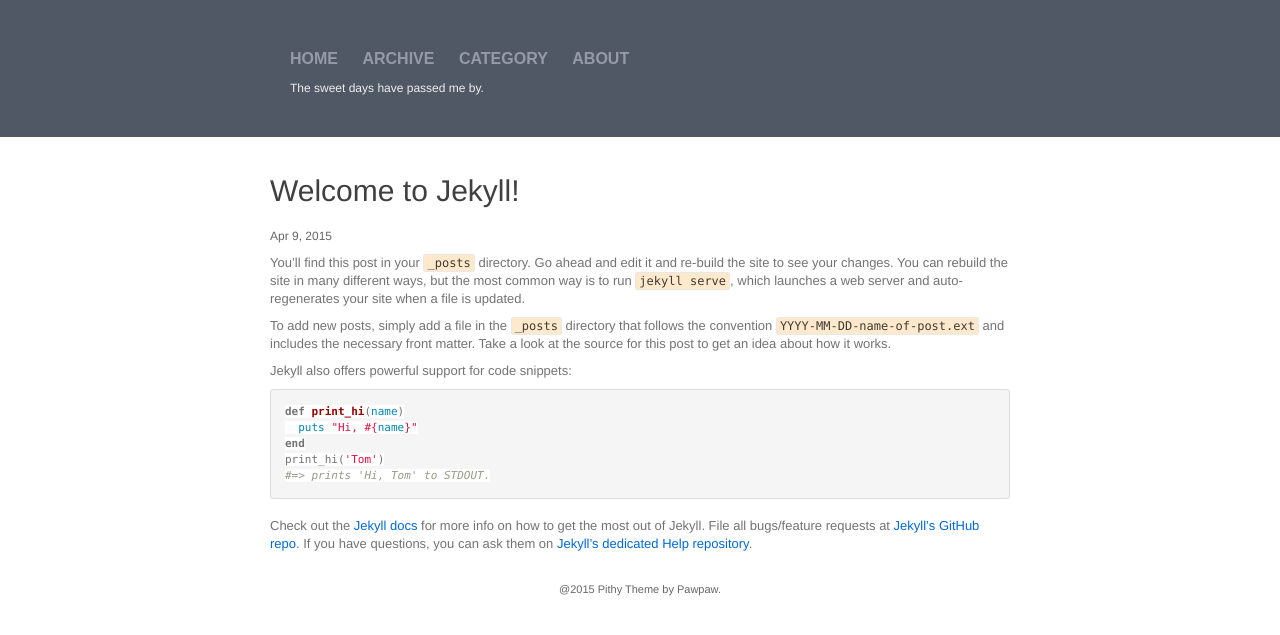
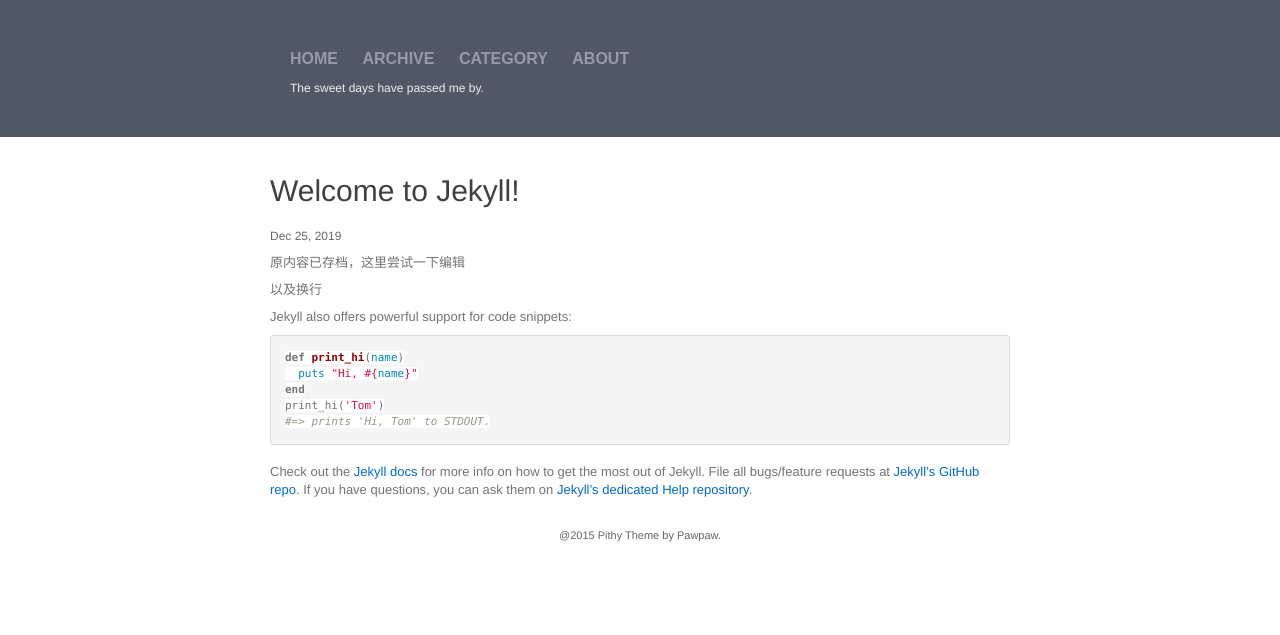
Before and after one commit to k-sol/k-sol.github.io, a Jekyll site: the page built from _posts/2019-12-25-hiii.markdown, in a window 1280 px wide. Shown: the top 635 px of the page. Built offline with Jekyll 4.4.1, drawn with Linux system fonts in a browser that asks for light colours; comment, search, counter and statistics services are not loaded.

Commit message:
Update and rename 2015-04-09-welcome-to-jekyll copy.markdown to 2019-12-25-hiii.markdown

```diff
--- a/_posts/2015-04-09-welcome-to-jekyll copy.markdown
+++ b/_posts/2019-12-25-hiii.markdown
@@ -1,12 +1,12 @@
 ---
 layout: post
 title:  "Welcome to Jekyll!"
-date:   2015-04-09 11:23:32
-categories: jekyll update
+date:   2019-12-25 19:31:00
+categories: 测试
 ---
-You’ll find this post in your `_posts` directory. Go ahead and edit it and re-build the site to see your changes. You can rebuild the site in many different ways, but the most common way is to run `jekyll serve`, which launches a web server and auto-regenerates your site when a file is updated.
+原内容已存档，这里尝试一下编辑
 
-To add new posts, simply add a file in the `_posts` directory that follows the convention `YYYY-MM-DD-name-of-post.ext` and includes the necessary front matter. Take a look at the source for this post to get an idea about how it works.
+以及换行
 
 Jekyll also offers powerful support for code snippets:
 
```
